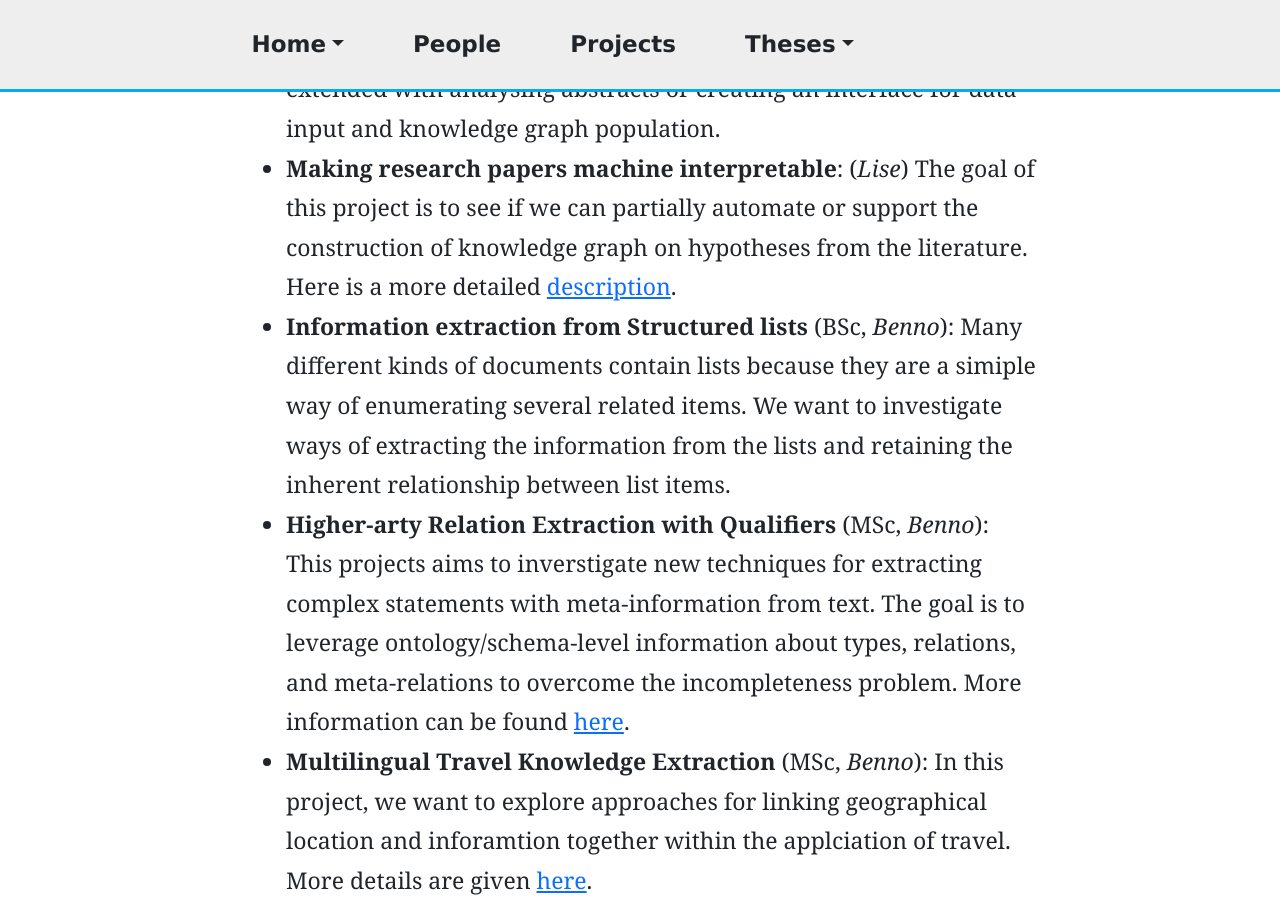
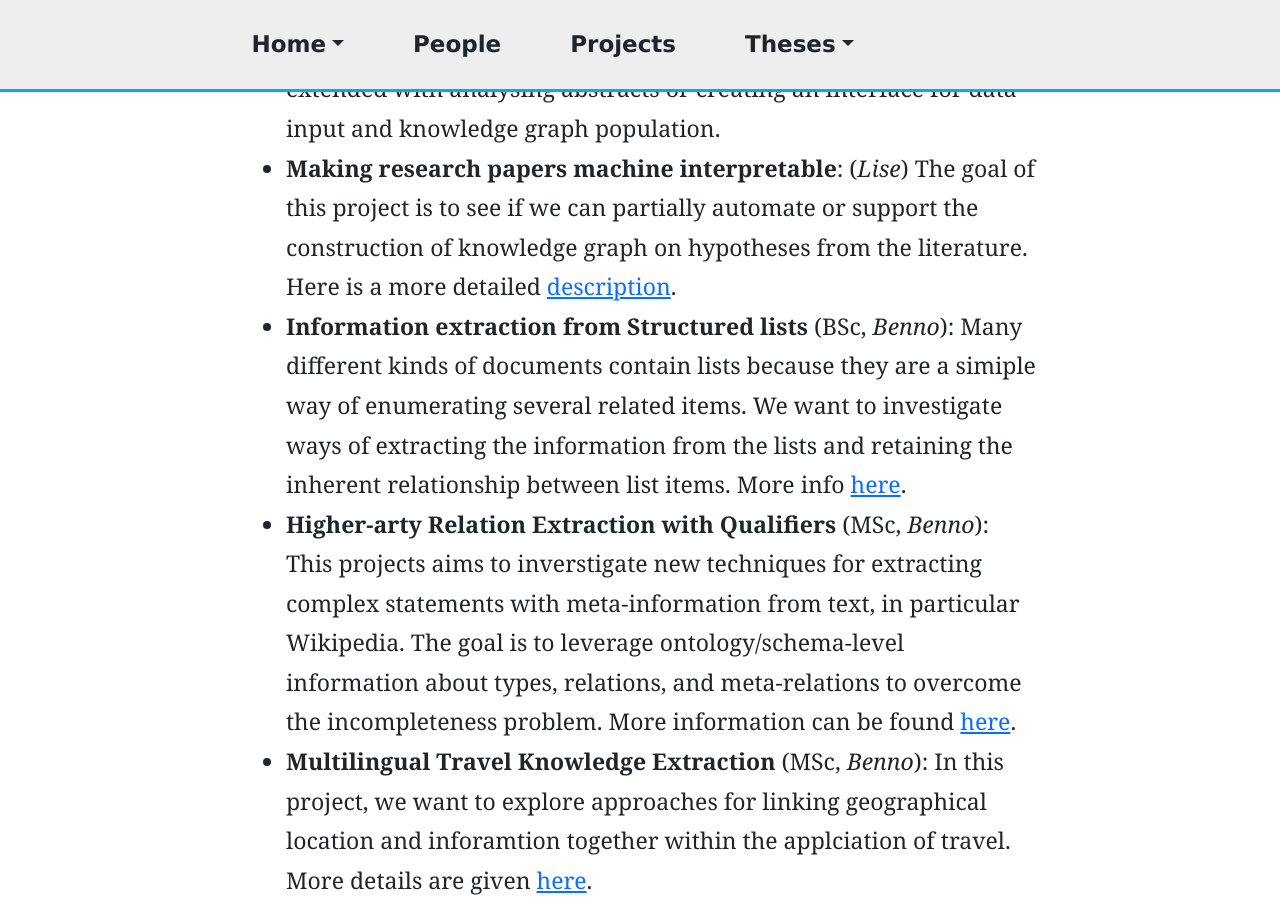
Before and after one commit to kai-vu/site, a Jekyll site: the page built from theses.md, in a window 1280 px wide and 900 px high, scrolled down 2205 px. Built offline with Jekyll 4.4.1, drawn with Linux system fonts in a browser that asks for light colours; some of the changed text lies outside the part shown.

Commit message:
Update theses.md

```diff
--- a/theses.md
+++ b/theses.md
@@ -44,10 +44,10 @@ If you are interested in one of the projects below, please contact the superviso
 We offer multiple projects under the umbrella of information extraction with varying foci. Information extraction focuses on generating structured data from unstructured inputs in an automated manner. The input as well as the output can vary based on the application or end usage of the extracted data.
 - **Automated Processing of Scholarly Data**: *(Ilaria)* The goal of this project is to support the automatisation of processing the <a href="http://ceur-ws.org">CEUR-WS proceedings</a> data. For a BSc thesis, the objective is to extract an ontology of CEUR knowledge. For a MSc thesis, this would be extended with analysing abstracts or creating an interface for data input and knowledge graph population.
 - **Making research papers machine interpretable**: (*Lise*) The goal of this project is to see if we can partially automate or support the construction of knowledge graph on hypotheses from the literature. Here is a more detailed <a href="LS_SciKG">description</a>.
-- **Information extraction from Structured lists** (BSc, *Benno*): Many different kinds of documents contain lists because they are a simiple way of enumerating several related items. We want to investigate ways of extracting the information from the lists and retaining the inherent relationship between list items.
-- **Higher-arty Relation Extraction with Qualifiers** (MSc, *Benno*): This projects aims to inverstigate new techniques for extracting complex statements with meta-information from text. The goal is to leverage ontology/schema-level information about types, relations, and meta-relations to overcome the incompleteness problem. More information can be found <a href="BK_relextract">here</a>.
+- **Information extraction from Structured lists** (BSc, *Benno*): Many different kinds of documents contain lists because they are a simiple way of enumerating several related items. We want to investigate ways of extracting the information from the lists and retaining the inherent relationship between list items. More info [here](https://docs.google.com/document/d/1L98Lm9KdY5lEjLFgpZdVLTlAS2J4gv3MZMzezuvg0yQ/edit?usp=drive_link).
+- **Higher-arty Relation Extraction with Qualifiers** (MSc, *Benno*): This projects aims to inverstigate new techniques for extracting complex statements with meta-information from text, in particular Wikipedia. The goal is to leverage ontology/schema-level information about types, relations, and meta-relations to overcome the incompleteness problem. More information can be found [here](https://docs.google.com/document/d/1sII_wirv6PhCnUjPmOWFdiXtVVh-TmS_1KgkumTMKUo/edit?usp=drive_link).
 - **Multilingual Travel Knowledge Extraction** (MSc, *Benno*): In this project, we want to explore approaches for linking geographical location and inforamtion together within the applciation of travel. More details are given [here](https://docs.google.com/document/d/12RkjOOTuNsRQiRSNv83dwYXoMLAUXuujHZC3L4f922U/edit?usp=sharing).
-- **Data Schema Induction for Shopping** (MSc, *Benno*): The goal is to investigate approaches for inducing a ceherent ontology for product descriptions. More information is available <a href="BK_shopping">here</a>.
+- **Data Schema Induction for Shopping** (MSc, *Benno*): The goal is to investigate approaches for inducing a ceherent ontology for product descriptions. More information is available [here](https://docs.google.com/document/d/1xgTUFRIQ9GLXTH9dyTrw9sac2T6oT50o6Oxvds4kLXs/edit?usp=drive_link).
 - **Automated Data-provenance Extraction** (BSc, *Ritten*): In a world where linked data and data-mining is omnipresent, determining which data was used for training a ML-model becomes increasingly more difficult and tedious. This project revolves around automating the process of extracting the provenance information of data used in a ML-pipeline. More details are given <a href="RR_prov">here</a>.
 
 #### Ontology Evolution
@@ -106,7 +106,7 @@ The following topics are aimed at providing a more human-like AI, by creating ex
 *Supervisors: Benno Kruit (b.b.kruit@vu.nl), Stefan Schlobach (k.s.schlobach@vu.nl), Lise Stork (l.stork@vu.nl)*
 
 QA is a very broad topic. We, however, focus on QA over structured data in various forms:
-- **Playing "20 Questions" with a KG** (BSc): detailed description is located <a href="BK_20questions">here</a>.
+- **Playing "20 Questions" with a KG** (BSc): detailed description is located [here](https://docs.google.com/document/d/1YFj_9upyD_TpCRdErZ2K5zCeB1bBA5zVm6AwYJ38Fu4/edit?usp=drive_link).
 - **Multi-modal Question Answering** (MSc): Description <a href="https://drive.google.com/open?id=1QwcTusbM85KmK1HiGFZJWSK4AYYWwlB9rG6AeR_jv8w">here</a>.
 - **Graph Queries on Relation Databases** (MSc CS): Description <a href="https://drive.google.com/open?id=1HByPxhswvGy8EGPjHuEOXBzwktGNXhN4brsZ2q-t1mc">here</a>.
 - **Answering Research Questions over Data Cubes as SQA (MSc., Lise)** : Description <a href="LS_SciKG">here</a>.
@@ -114,7 +114,7 @@ QA is a very broad topic. We, however, focus on QA over structured data in vario
 *Supervisors: Benno Kruit (b.b.kruit@vu.nl)*
 
 Even though these topics would also fit under different topics already discribed above, we wanted to highlight them as they are both addressing the problem of multiple languages in different tasks:
-- **Multilingual Entity Linking** (BSc): Many names can refer to several different entities. In this project, we want to look at the problem of disambiguation and linking of entities.
+- **Multilingual Entity Linking** (BSc): Many names can refer to several different entities. In this project, we want to look at the problem of disambiguation and linking of entities. More info [here](https://docs.google.com/document/d/1ER0ITQsn7gLenSXno2ol-vDWt6XNqKAK9hrG_mC08F4/edit?usp=drive_link).
 - **Multilingual Travel Knowledge Extraction** (MSc): This project is about integrating Wikivoyage location data with data from OpenStreetMap. The approach will leverage distant supervision, relation extraction, data integration and deep learning techniques. More details can be found [here](https://docs.google.com/document/d/12RkjOOTuNsRQiRSNv83dwYXoMLAUXuujHZC3L4f922U/edit?usp=sharing).
 
 
```
